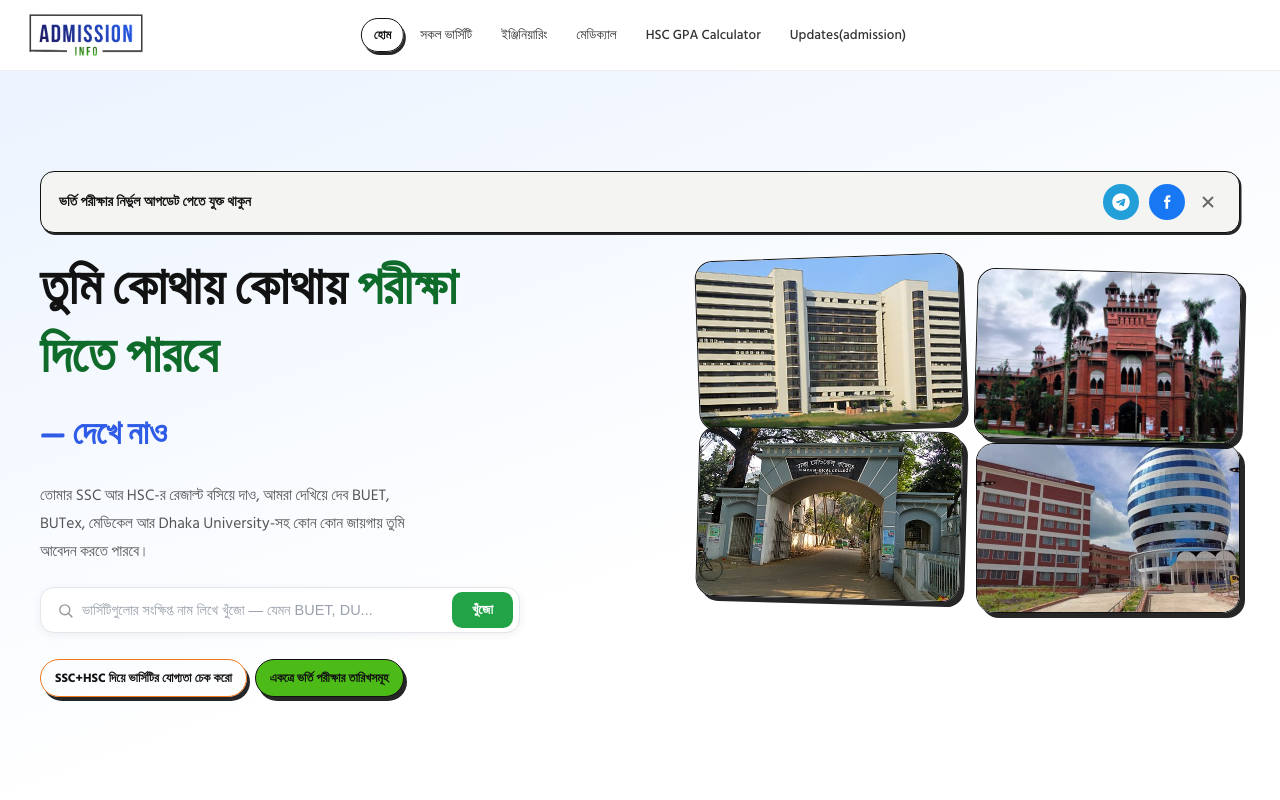
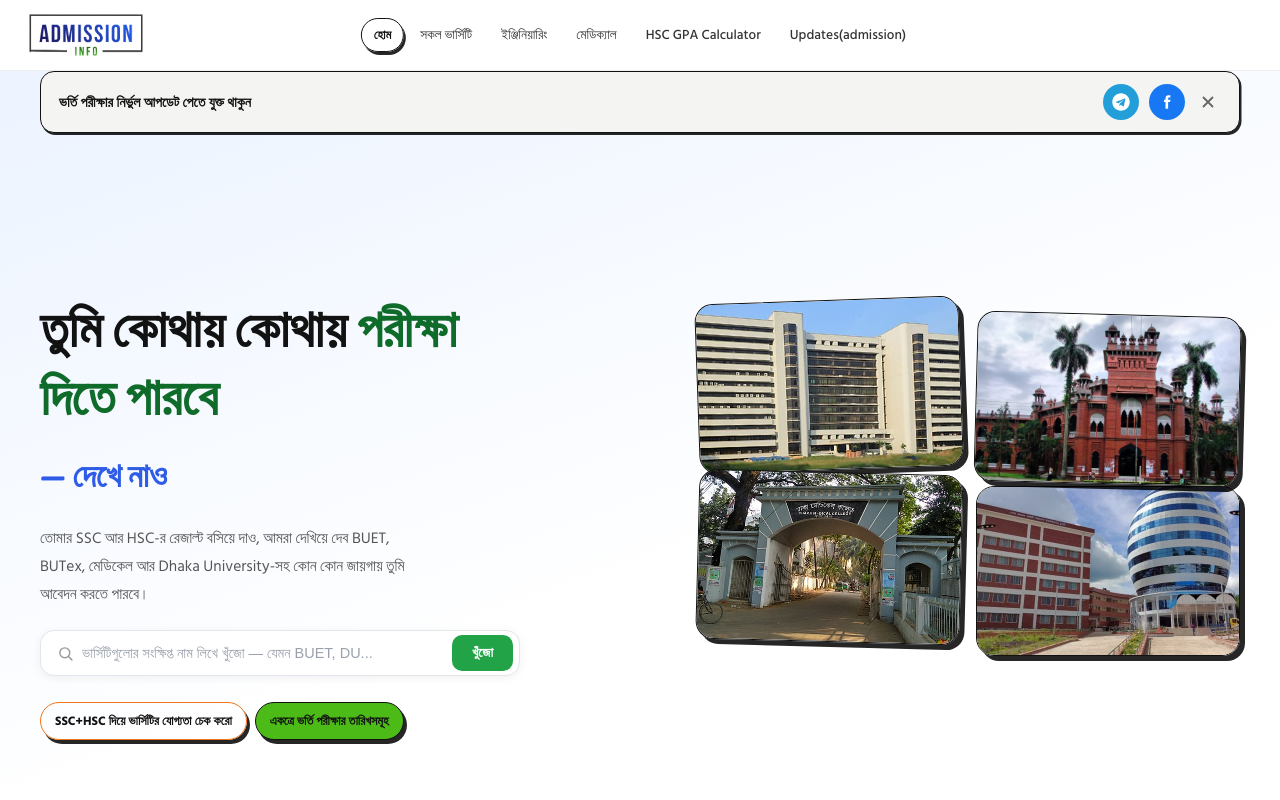
Before and after one commit to nishat-jihad/Admission-info, a Next.js app in the folder chance-hobe-ki/: page / in a window 1280 px wide. Shown: the top 800 px of the page. Built offline with nearby package versions, Linux system fonts and the light colour scheme.

Commit message:
Update page.js

```diff
--- a/chance-hobe-ki/src/app/page.js
+++ b/chance-hobe-ki/src/app/page.js
@@ -92,8 +92,11 @@ function HomePageContent() {
     <>
       <Navbar />
 
+      <div className="hero-banner-row">
+        <SocialPromoBanner />
+      </div>
+
       <section className="hero">
-        <SocialPromoBanner />
         <div className="hero-inner">
           <div className="hero-text">
             <h1>
```
